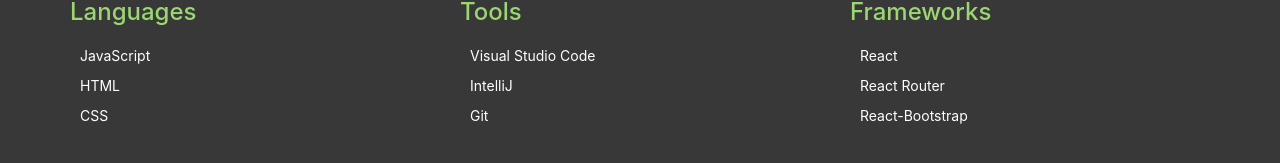
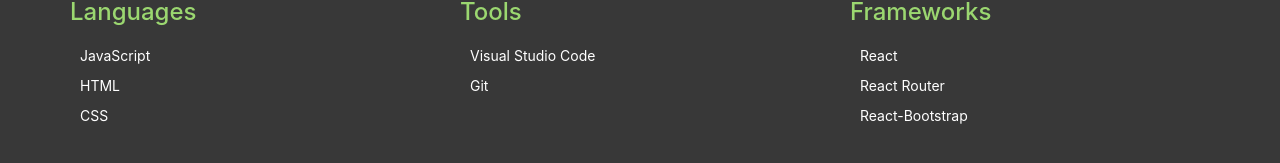
Before and after one commit to Tanoshikatta/AboutMe-React, a React (Create React App) app: page /skills in a window 1280 px wide. Shown: the part 433-596 px from the top of the page. Built offline with nearby package versions, Linux system fonts and the light colour scheme.

Commit message:
Removed IntelliJ from skills

```diff
--- a/src/pages/skills.js
+++ b/src/pages/skills.js
@@ -52,7 +52,6 @@
                             <SkillsGroup title="Tools" skills={
                                 <div>
                                     <p>Visual Studio Code</p>
-                                    <p>IntelliJ</p>
                                     <p>Git</p>
                                 </div>}/>
                         </Col>
```
